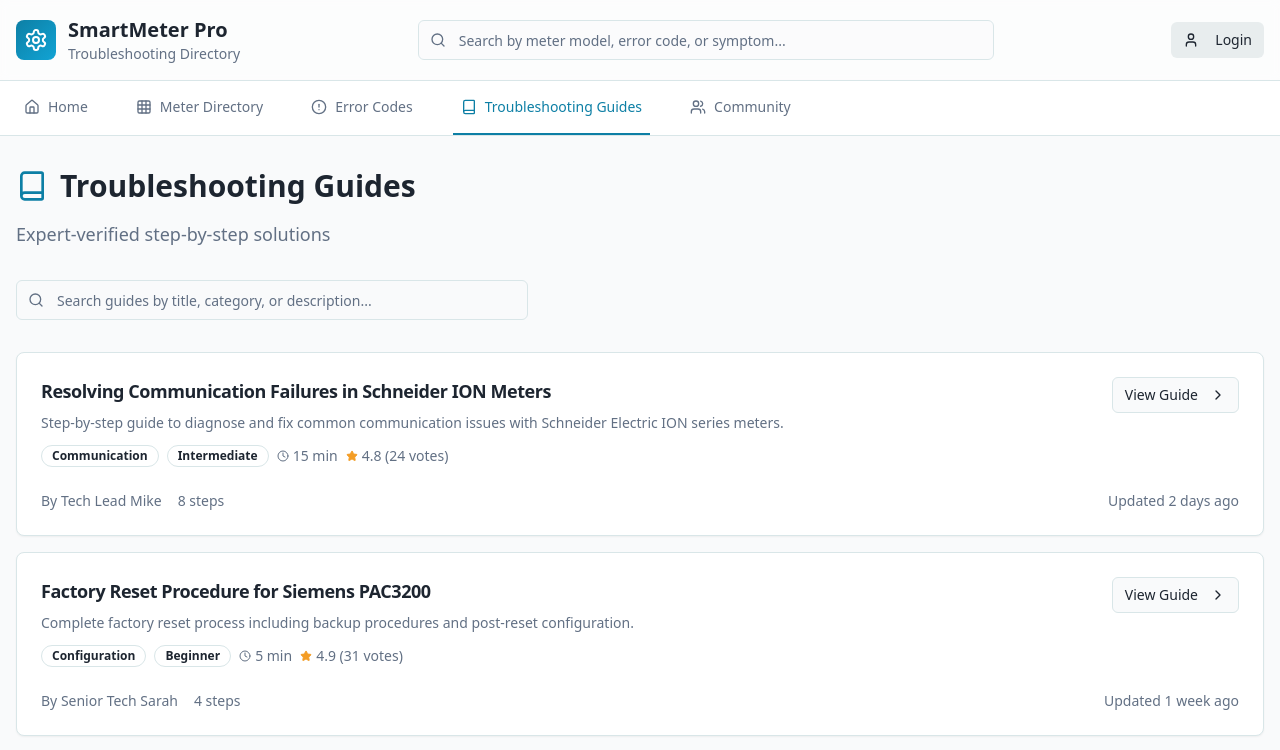
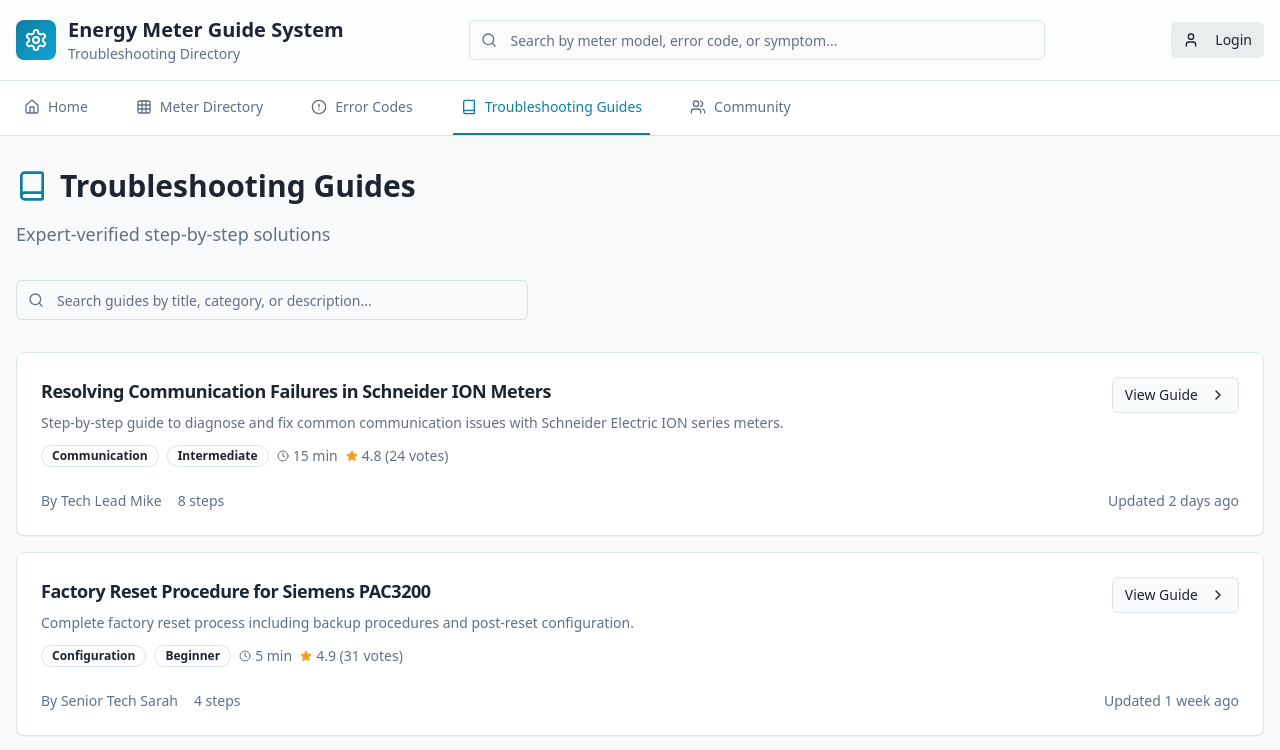
Before and after one commit to ayoraowen/smartmeter-fixit-hub, a React (Vite) app: page /guides in a window 1280 px wide. Shown: the top 750 px of the page. Built offline with nearby package versions, Linux system fonts and the light colour scheme; the HTML template or start-up script is replaced by a standard one.

Commit message:
Refactor: Rename project title

```diff
--- a/index.html
+++ b/index.html
@@ -3,11 +3,11 @@
   <head>
     <meta charset="UTF-8" />
     <meta name="viewport" content="width=device-width, initial-scale=1.0" />
-    <title>SmartMeter Pro - Troubleshooting Directory</title>
+    <title>Energy Meter Guide System - Troubleshooting Directory</title>
     <meta name="description" content="Comprehensive smart energy meter troubleshooting directory for technicians, utility staff, and customers. Find solutions by meter model, error code, or symptoms." />
-    <meta name="author" content="SmartMeter Pro" />
+    <parameter name="author" content="Energy Meter Guide System" />
 
-    <meta property="og:title" content="SmartMeter Pro - Troubleshooting Directory" />
+    <meta property="og:title" content="Energy Meter Guide System - Troubleshooting Directory" />
     <meta property="og:description" content="Comprehensive smart energy meter troubleshooting directory for technicians, utility staff, and customers." />
     <meta property="og:type" content="website" />
     <meta property="og:image" content="https://lovable.dev/opengraph-image-p98pqg.png" />
--- a/src/components/layout/Header.tsx
+++ b/src/components/layout/Header.tsx
@@ -13,7 +13,7 @@ export function Header() {
               <Settings className="h-6 w-6 text-primary-foreground" />
             </div>
             <div>
-              <h1 className="text-xl font-bold text-foreground">SmartMeter Pro</h1>
+              <h1 className="text-xl font-bold text-foreground">Energy Meter Guide System</h1>
               <p className="text-sm text-muted-foreground">Troubleshooting Directory</p>
             </div>
           </div>
```
